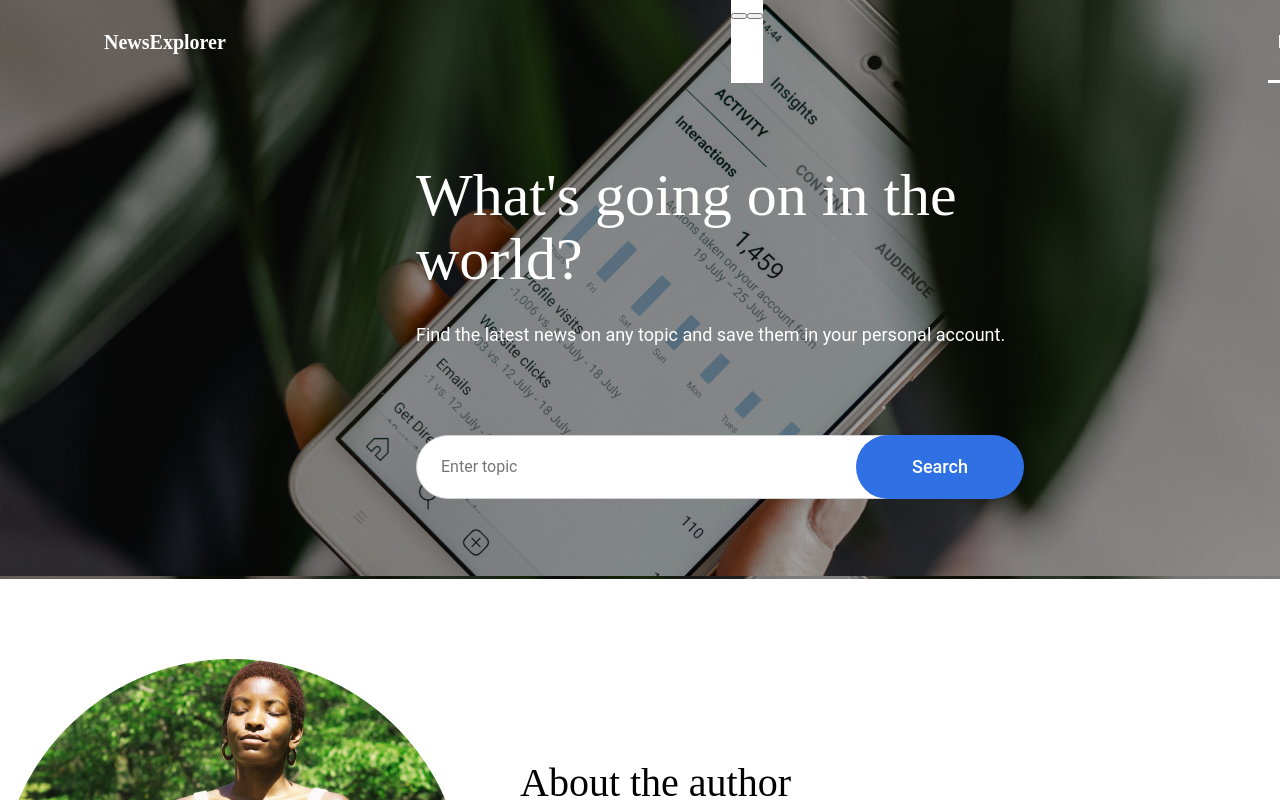
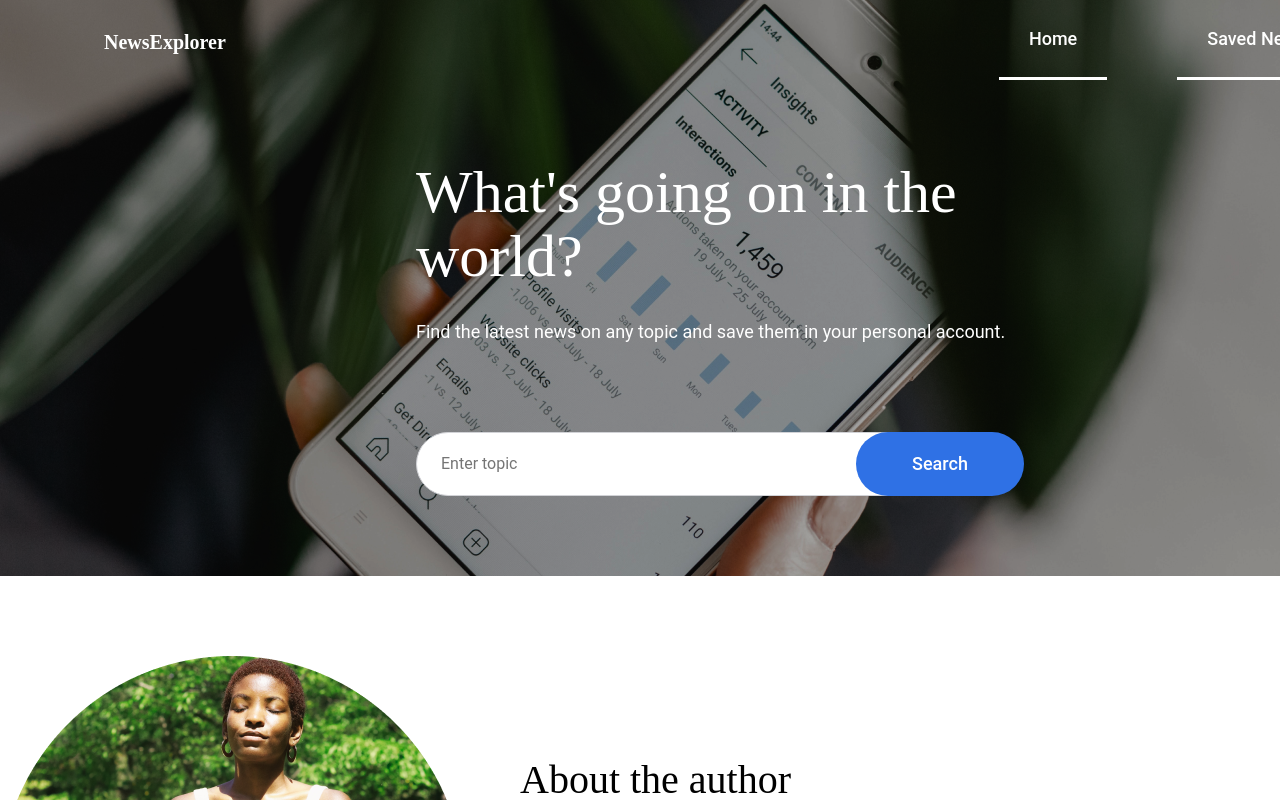
Before and after one commit to adirx20/news-explorer-frontend, a React (Create React App) app: page / in a window 1280 px wide. Shown: the top 800 px of the page. Built offline with nearby package versions, Linux system fonts and the light colour scheme.

Commit message:
add accountButton

```diff
--- /dev/null
+++ b/src/components/AccountButton/AccountButton.js
@@ -0,0 +1,11 @@
+import React from 'react';
+import './AccountButton.css';
+
+function AccountButton() {
+    return (
+        <>
+        </>
+    );
+};
+
+export default AccountButton;
--- a/src/components/App/App.js
+++ b/src/components/App/App.js
@@ -4,6 +4,7 @@ import './App.css';
 import CurrentUserContext from '../../contexts/CurrentUserContext';
 import Header from '../Header/Header';
 import Navigation from '../Navigation/Navigation';
+import AccountButton from '../AccountButton/AccountButton';
 import Main from '../Main/Main';
 import Footer from '../Footer/Footer';
 
@@ -16,7 +17,9 @@ function App() {
       <div className='app app__background-image'>
         <CurrentUserContext.Provider value={currentUser}>
           <Header>
-            <Navigation />
+            <Navigation>
+              <AccountButton />
+            </Navigation>
           </Header>
           <Routes>
             <Route
--- a/src/components/Header/Header.js
+++ b/src/components/Header/Header.js
@@ -16,13 +16,13 @@ function Header({ children }) {
                 NewsExplorer
             </span>
             {children}
-            <button
+            {/* <button
                 className='header__popup-button'
                 role='button'
                 aria-label='Home'
             >
                 Home
-            </button>
+            </button> */}
         </header>
     );
 };
--- a/src/components/Navigation/Navigation.css
+++ b/src/components/Navigation/Navigation.css
@@ -1,8 +1,22 @@
 /* navigation */
 .navigation {
-    background-color: rgba(255, 255, 255, 1);
+    background-color: rgba(255, 255, 255, 0);
+    display: flex;
+    gap: 70px;
 }
 
 .navigation__menu-button {
-
+    max-width: 178px;
+    margin: 0;
+    padding: 0 30px;
+    color: rgba(255, 255, 255, 1);
+    background: none;
+    border: none;
+    /* border-bottom: solid 3px rgba(255, 255, 255, 1);     ONLY IF ACTIVE */
+    border-bottom: solid 3px rgba(255, 255, 255, 1);
+    font-family: 'Roboto';
+    font-size: 18px;
+    font-weight: 500;
+    line-height: 24px;
+    cursor: pointer;
 }
--- a/src/components/Navigation/Navigation.js
+++ b/src/components/Navigation/Navigation.js
@@ -17,8 +17,18 @@ function Navigation() {
 
     return (
         <nav className='navigation'>
-            <button className='navigation__menu-button'></button>
-            <button className='navigation__menu-button'></button>
+            <button
+                className='navigation__menu-button'
+                onClick={navigateToMain}
+            >
+                Home
+            </button>
+            <button
+                className='navigation__menu-button'
+                onClick={navigateToSavedNews}
+            >
+                Saved News
+            </button>
         </nav>
     );
 };
```
Also changed, not shown: src/components/AccountButton/AccountButton.css (added).
